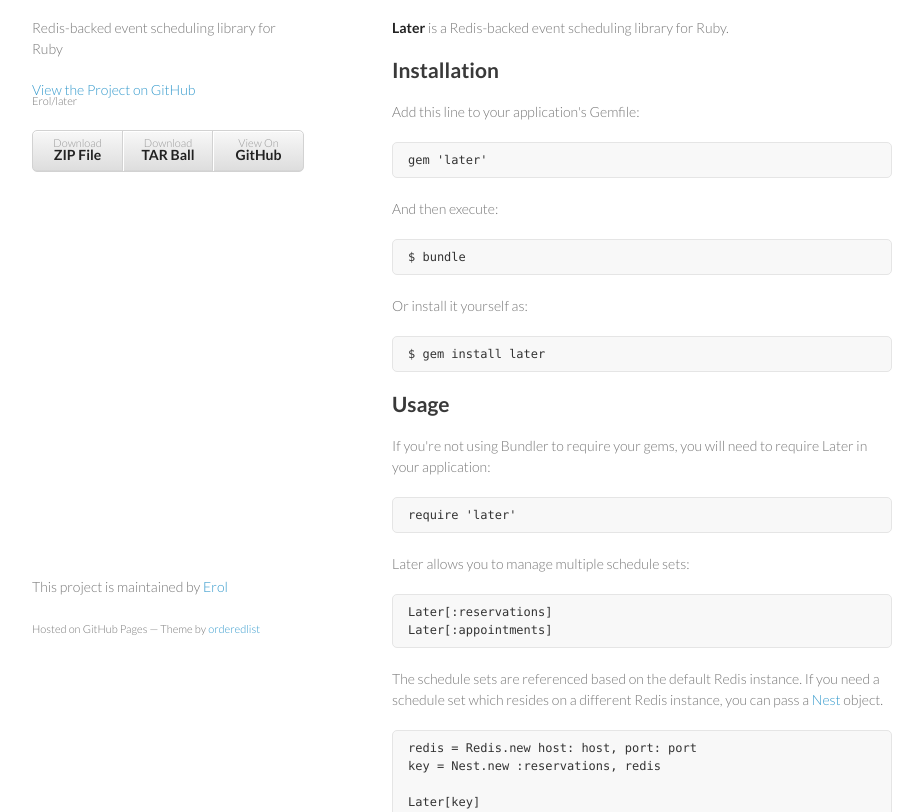
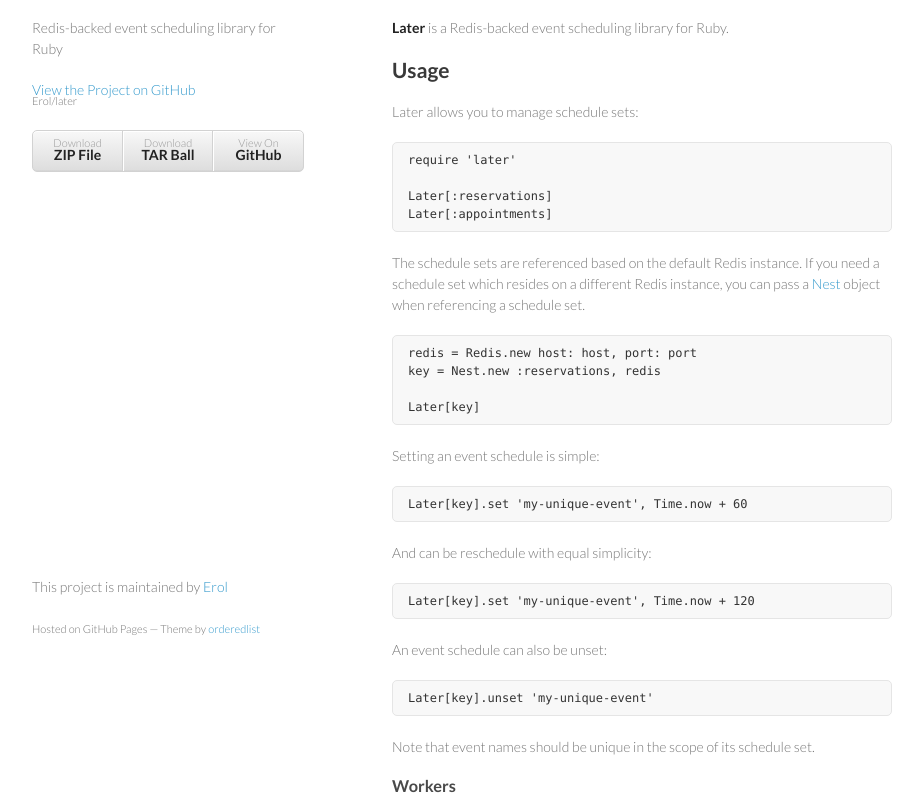
Before and after one commit to Erol/later, a plain HTML site: page index.html in a window 1280 px wide. Shown: the part 92-904 px from the top of the page, without its empty margins (178-1101 px from the left). Drawn offline with Linux system fonts and the light colour scheme.

```diff
--- a/index.html
+++ b/index.html
@@ -32,37 +32,17 @@
 
 <p><a href="erol.github.com/later"><strong>Later</strong></a> is a Redis-backed event scheduling library for Ruby.</p>
 
-<h2>Installation</h2>
-
-<p>Add this line to your application's Gemfile:</p>
-
-<pre><code>gem 'later'
-</code></pre>
-
-<p>And then execute:</p>
-
-<pre><code>$ bundle
-</code></pre>
-
-<p>Or install it yourself as:</p>
-
-<pre><code>$ gem install later
-</code></pre>
-
 <h2>Usage</h2>
 
-<p>If you're not using Bundler to require your gems, you will need to require Later in your application:</p>
+<p>Later allows you to manage schedule sets:</p>
 
 <pre><code>require 'later'
-</code></pre>
 
-<p>Later allows you to manage multiple schedule sets:</p>
-
-<pre><code>Later[:reservations]
+Later[:reservations]
 Later[:appointments]
 </code></pre>
 
-<p>The schedule sets are referenced based on the default Redis instance. If you need a schedule set which resides on a different Redis instance, you can pass a <a href="github.com/soveran/nest">Nest</a> object.</p>
+<p>The schedule sets are referenced based on the default Redis instance. If you need a schedule set which resides on a different Redis instance, you can pass a <a href="github.com/soveran/nest">Nest</a> object when referencing a schedule set.</p>
 
 <pre><code>redis = Redis.new host: host, port: port
 key = Nest.new :reservations, redis
@@ -75,7 +55,7 @@ Later[key]
 <pre><code>Later[key].set 'my-unique-event', Time.now + 60
 </code></pre>
 
-<p>And can be reset with equal simplicity:</p>
+<p>And can be reschedule with equal simplicity:</p>
 
 <pre><code>Later[key].set 'my-unique-event', Time.now + 120
 </code></pre>
@@ -85,7 +65,7 @@ Later[key]
 <pre><code>Later[key].unset 'my-unique-event'
 </code></pre>
 
-<p>Note that event names should be unique in the scope of the schedule set.</p>
+<p>Note that event names should be unique in the scope of its schedule set.</p>
 
 <h3>Workers</h3>
 
@@ -109,6 +89,23 @@ end
 end
 
 # This line is reached if stop? is true.
+</code></pre>
+
+<h2>Installation</h2>
+
+<p>Add this line to your application's Gemfile:</p>
+
+<pre><code>gem 'later'
+</code></pre>
+
+<p>And then execute:</p>
+
+<pre><code>$ bundle
+</code></pre>
+
+<p>Or install it yourself as:</p>
+
+<pre><code>$ gem install later
 </code></pre>
 
 <h2>Contributing</h2>
```
Also changed, not shown: params.json (+1 -1 lines).
